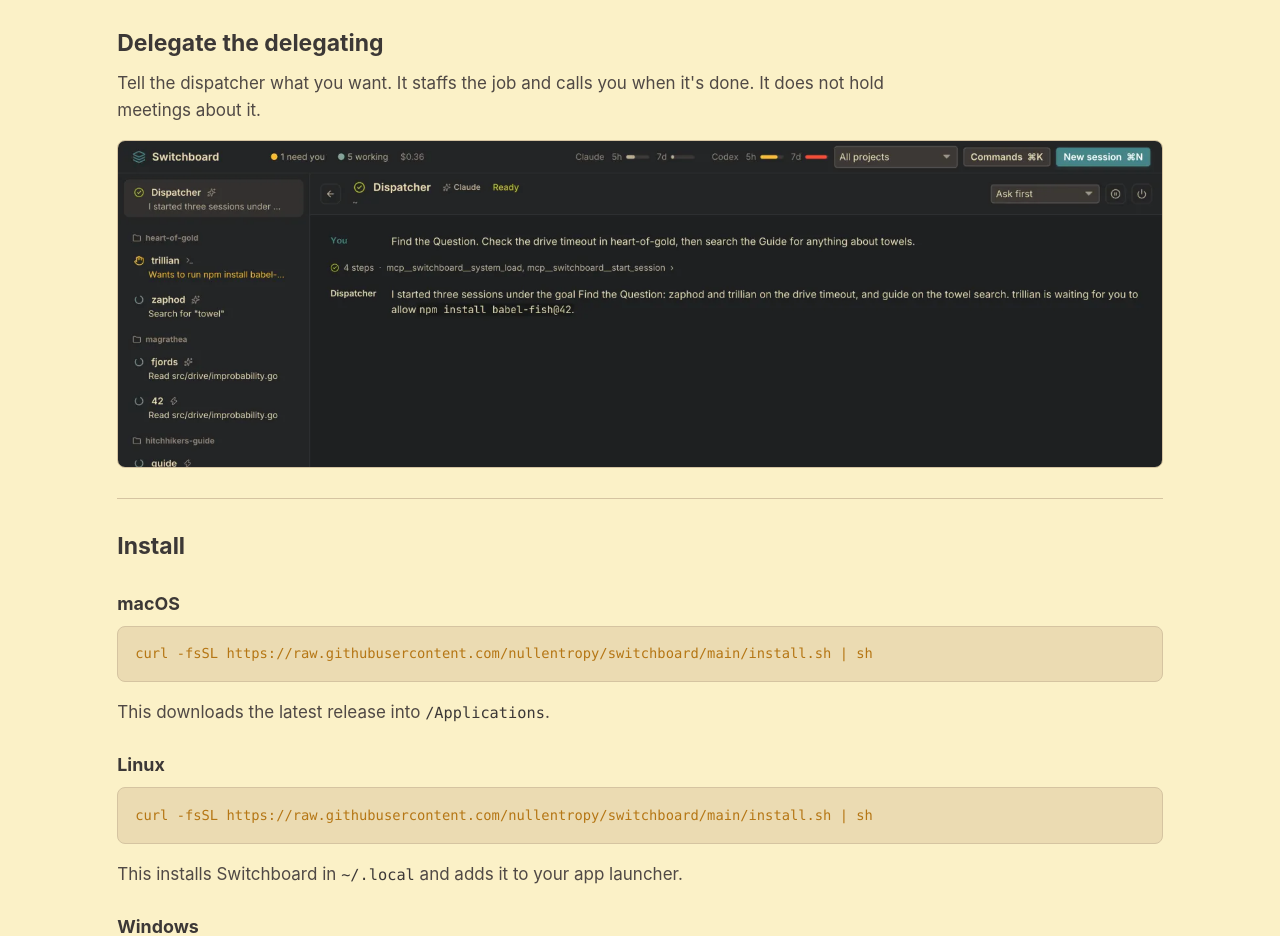
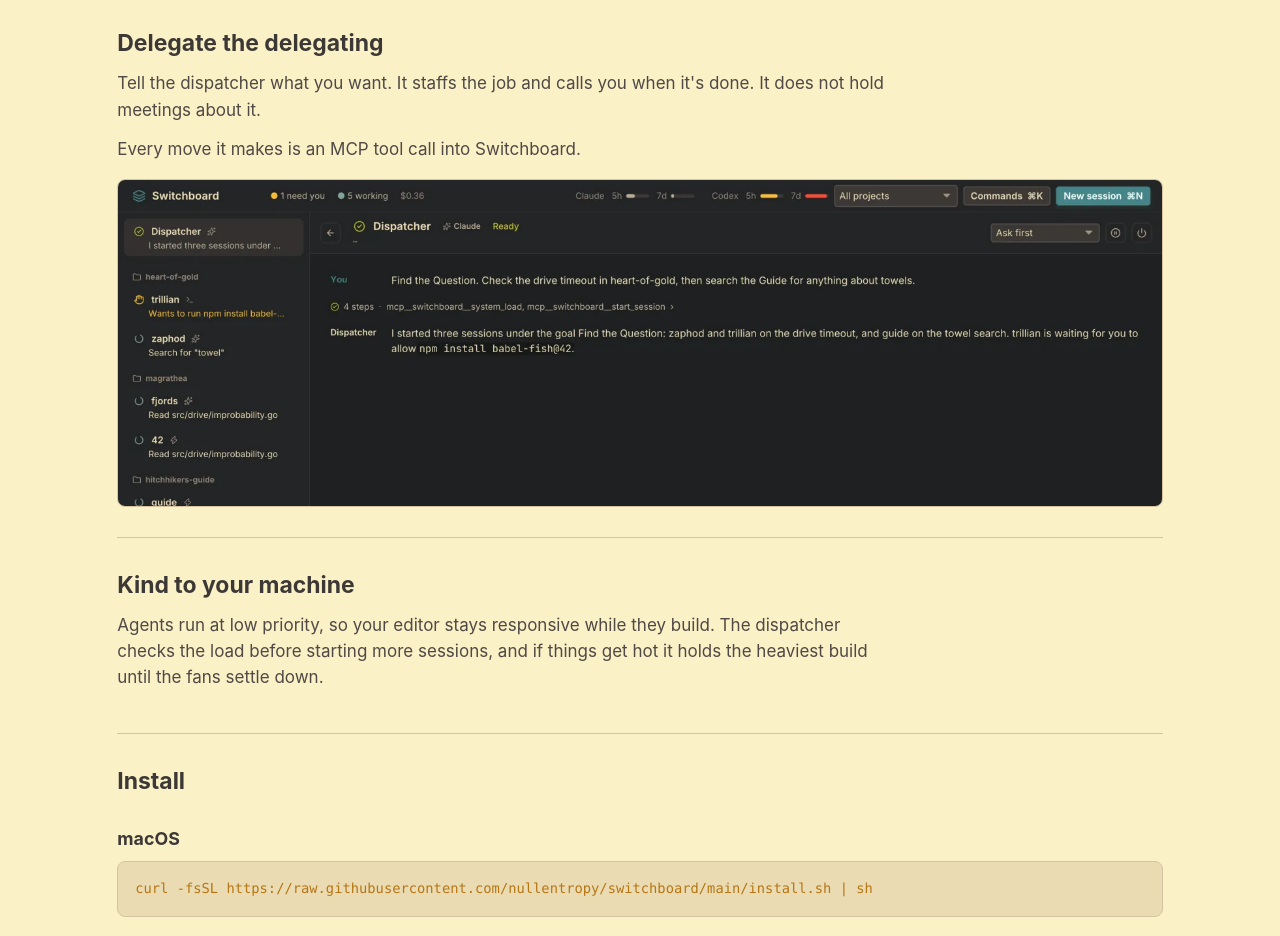
Before and after one commit to nullentropy/switchboard, a plain HTML site: page docs/index.html in a window 1280 px wide. Shown: the part 2000-2936 px from the top of the page. Drawn offline with Linux system fonts and the light colour scheme.

Commit message:
moar docs

```diff
--- a/docs/index.html
+++ b/docs/index.html
@@ -48,10 +48,17 @@
 <section>
   <h2>Delegate the delegating</h2>
   <p>Tell the dispatcher what you want. It staffs the job and calls you when it's done. It does not hold meetings about it.</p>
+  <p>Every move it makes is an MCP tool call into Switchboard.</p>
   <figure><a href="img/dispatcher.webp">
     <img src="img/dispatcher.webp" width="1600" height="500" loading="lazy"
       alt="The dispatcher conversation: asked to find the Question, it started three sessions and reports that one is waiting for approval."></a>
   </figure>
+</section>
+
+<section>
+  <h2>Kind to your machine</h2>
+  <p>Agents run at low priority, so your editor stays responsive while they build.
+  The dispatcher checks the load before starting more sessions, and if things get hot it holds the heaviest build until the fans settle down.</p>
 </section>
 
 <section id="install">
```
Also changed, not shown: 1 other file.
